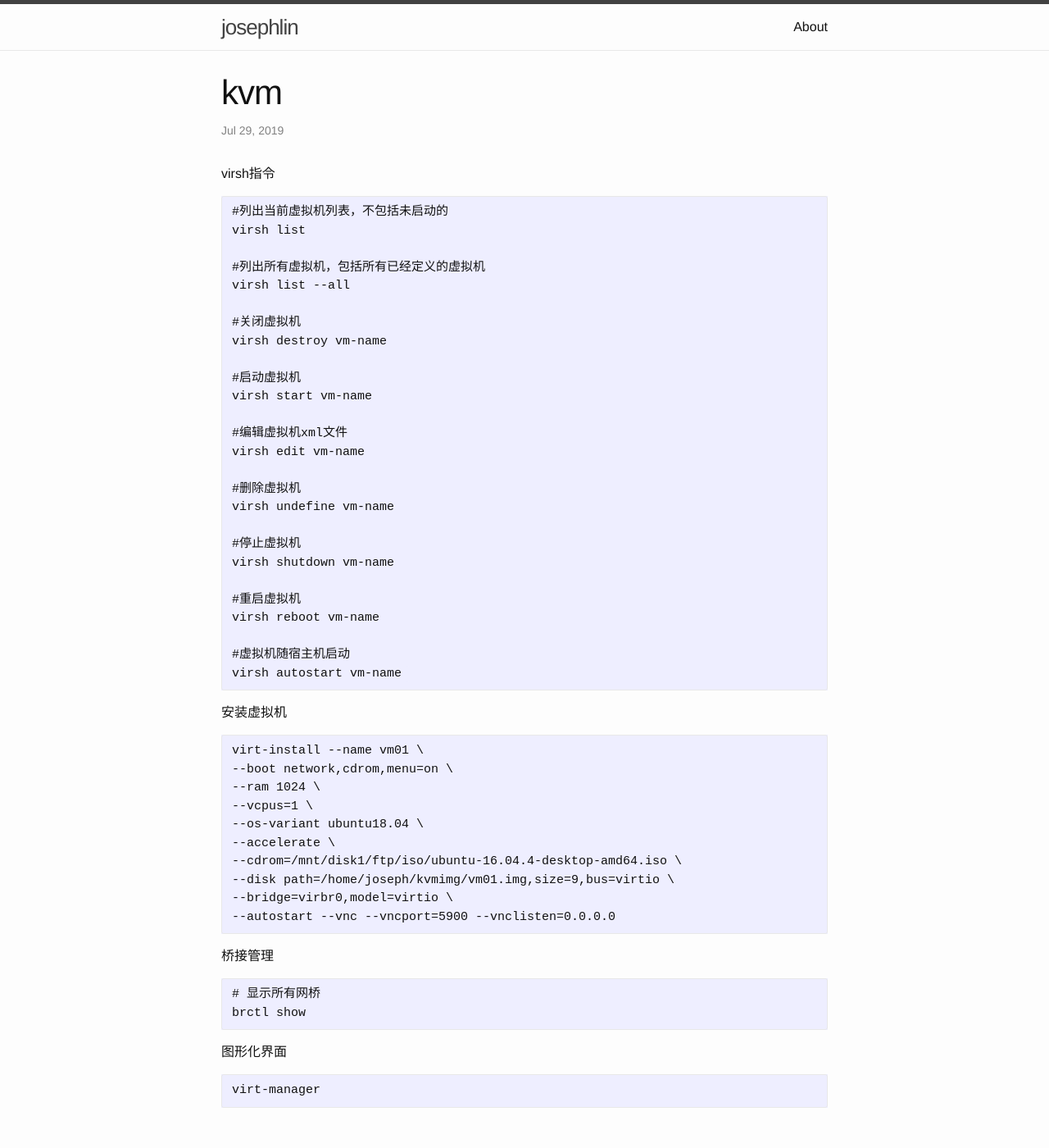
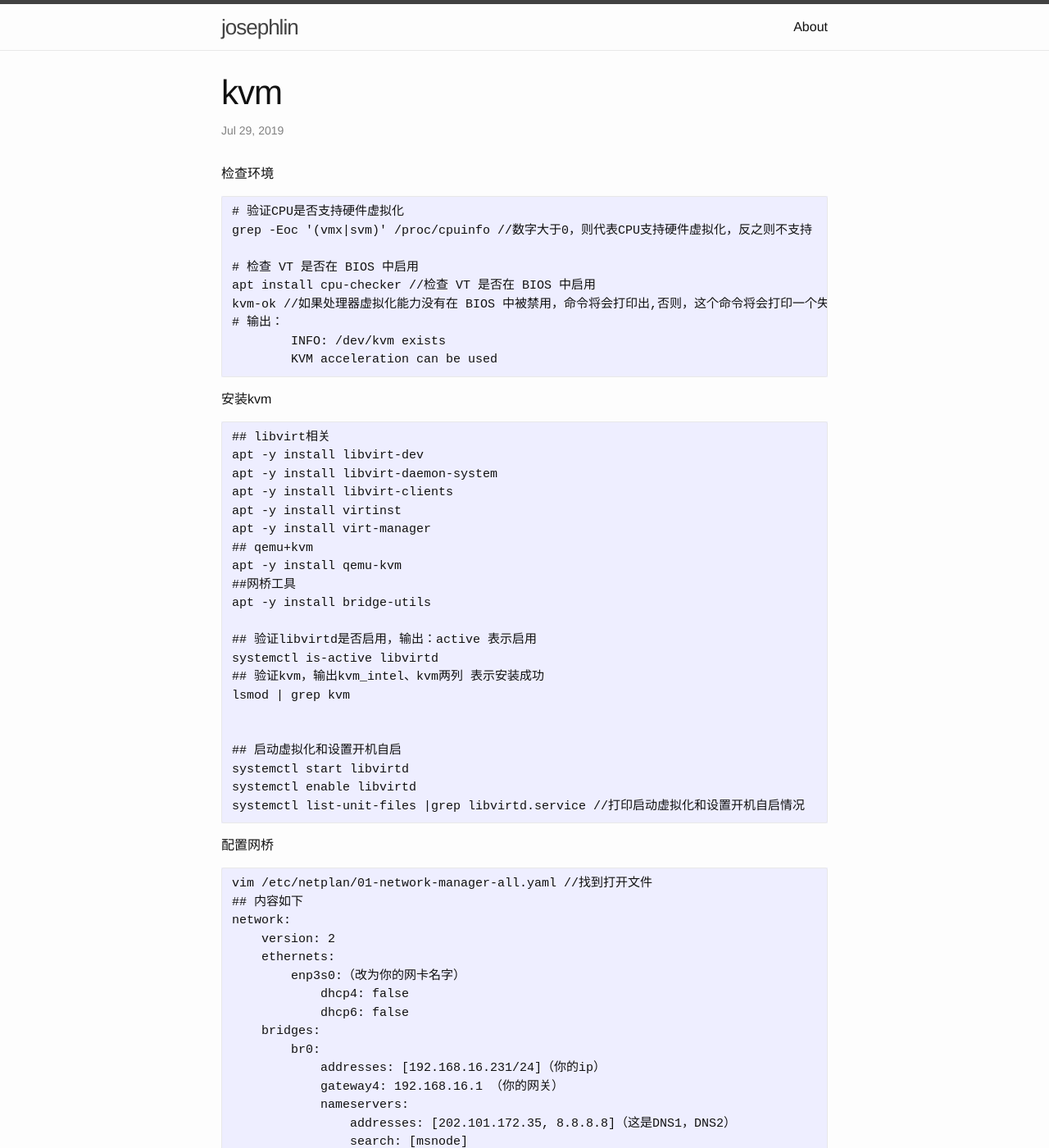
Before and after one commit to josephstalin117/josephstalin117.github.io, a Jekyll site: the page built from _posts/2019-8-10-kvm.markdown, in a window 1280 px wide and 1400 px high. Shown: the whole window at 82% size. Built offline with Jekyll 4.4.1, drawn with Linux system fonts in a browser that asks for light colours; some of the changed text lies outside the part shown.

Commit message:
update kvm

````diff
--- a/_posts/2017-08-10-python.markdown
+++ b/_posts/2017-08-10-python.markdown
@@ -113,6 +113,12 @@ range(start, stop, step)
 ```
 # 按位取反
 ~
+```
+
+小数点取后两位
+```
+# 80.23
+round(80.23456, 2)
 ```
 
 
--- a/_posts/2019-5-28-networking.markdown
+++ b/_posts/2019-5-28-networking.markdown
@@ -82,6 +82,9 @@ route
 ```
 # 查看路由表
 route
+
+# 查看网关gateway
+route -n
 
 # 添加默认路由
 route add default gw 172.18.3.254
--- a/_posts/2019-8-10-kvm.markdown
+++ b/_posts/2019-8-10-kvm.markdown
@@ -4,6 +4,70 @@ title:  "kvm"
 date:   2019-07-29 20:35:35 +0800
 categories: essay
 ---
+
+检查环境
+```
+# 验证CPU是否支持硬件虚拟化
+grep -Eoc '(vmx|svm)' /proc/cpuinfo //数字大于0，则代表CPU支持硬件虚拟化，反之则不支持
+
+# 检查 VT 是否在 BIOS 中启用
+apt install cpu-checker //检查 VT 是否在 BIOS 中启用
+kvm-ok //如果处理器虚拟化能力没有在 BIOS 中被禁用，命令将会打印出,否则，这个命令将会打印一个失败信息，和打印的消息
+# 输出：
+        INFO: /dev/kvm exists
+        KVM acceleration can be used
+```
+
+
+安装kvm
+```
+## libvirt相关
+apt -y install libvirt-dev
+apt -y install libvirt-daemon-system
+apt -y install libvirt-clients
+apt -y install virtinst
+apt -y install virt-manager
+## qemu+kvm
+apt -y install qemu-kvm
+##网桥工具
+apt -y install bridge-utils
+
+## 验证libvirtd是否启用，输出：active 表示启用
+systemctl is-active libvirtd
+## 验证kvm，输出kvm_intel、kvm两列 表示安装成功
+lsmod | grep kvm
+
+
+## 启动虚拟化和设置开机自启
+systemctl start libvirtd
+systemctl enable libvirtd
+systemctl list-unit-files |grep libvirtd.service //打印启动虚拟化和设置开机自启情况
+```
+
+配置网桥
+```
+vim /etc/netplan/01-network-manager-all.yaml //找到打开文件
+## 内容如下
+network:
+    version: 2
+    ethernets:
+        enp3s0:（改为你的网卡名字）
+            dhcp4: false
+            dhcp6: false
+    bridges:
+        br0:
+            addresses: [192.168.16.231/24]（你的ip）
+            gateway4: 192.168.16.1 （你的网关）
+            nameservers:
+                addresses: [202.101.172.35, 8.8.8.8]（这是DNS1，DNS2）
+                search: [msnode]
+            interfaces: [enp3s0（改为你的网卡名字）]
+
+启用配置，并重启网络
+netplan apply
+systemctl restart network-manager.service   # 这个服务好像没有
+systemctl restart network  # 重启网络服务
+```
 
 virsh指令
 ```
--- a/_posts/2022-9-1-academic-english.markdown
+++ b/_posts/2022-9-1-academic-english.markdown
@@ -52,6 +52,8 @@ show -> demonstrate / manifest
 so -> consequently, accordingly
 
 in addition -> moreover
+
+to solve this problem ->  to address this issue
 
 
 
````
